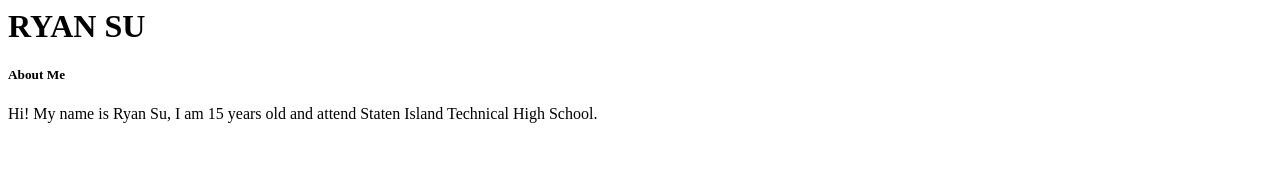
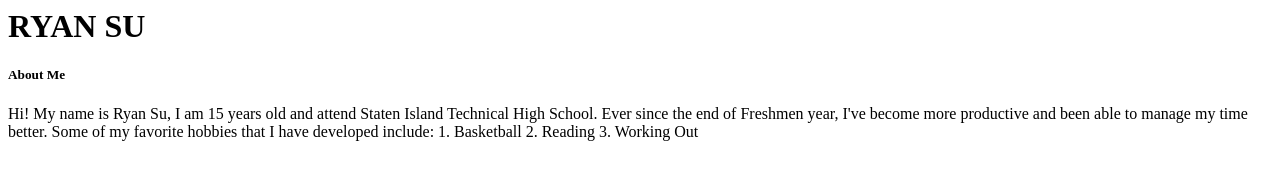
Before and after one commit to staten-island-tech/intro-to-html-ryans439, a plain HTML site: page aboutme.html in a window 1280 px wide. Drawn offline with Linux system fonts and the light colour scheme.

Commit message:
Update aboutme.html

```diff
--- a/aboutme.html
+++ b/aboutme.html
@@ -7,6 +7,12 @@
 <body>
     <h1> RYAN SU </h1>
         <h5> About Me </h5>
-        <p1>Hi! My name is Ryan Su, I am 15 years old and attend Staten Island Technical High School. </p1>
+        <p1>Hi! My name is Ryan Su, I am 15 years old and attend Staten Island Technical High School.</p1>
+        <p1>Ever since the end of Freshmen year, I've become more productive and been able to manage my
+            time better. Some of my favorite hobbies that I have developed include: </p1>
+        <list>  1. Basketball
+                2. Reading
+                3. Working Out </list>
+        <p1></p1>
 </body>
-</html>
+</html
```
